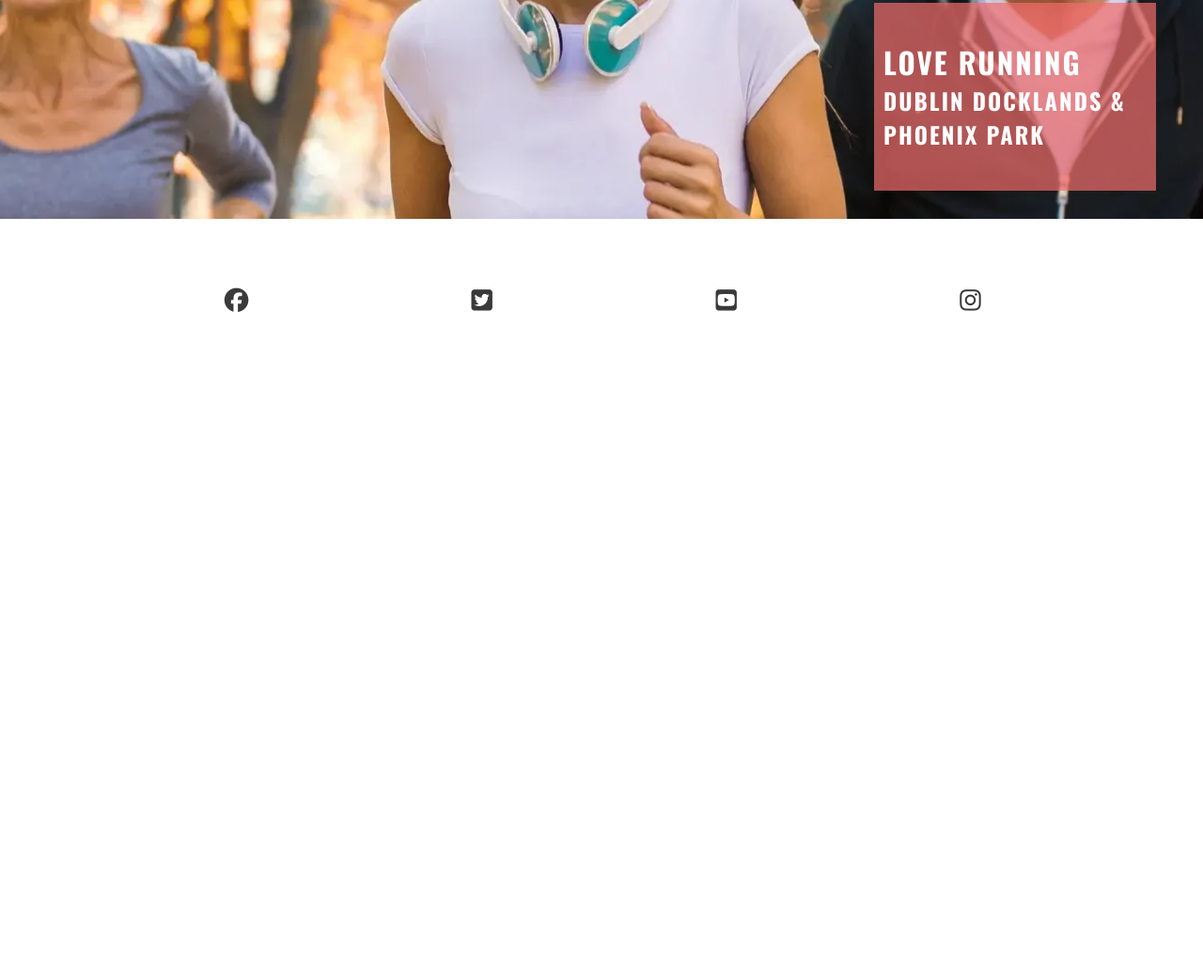
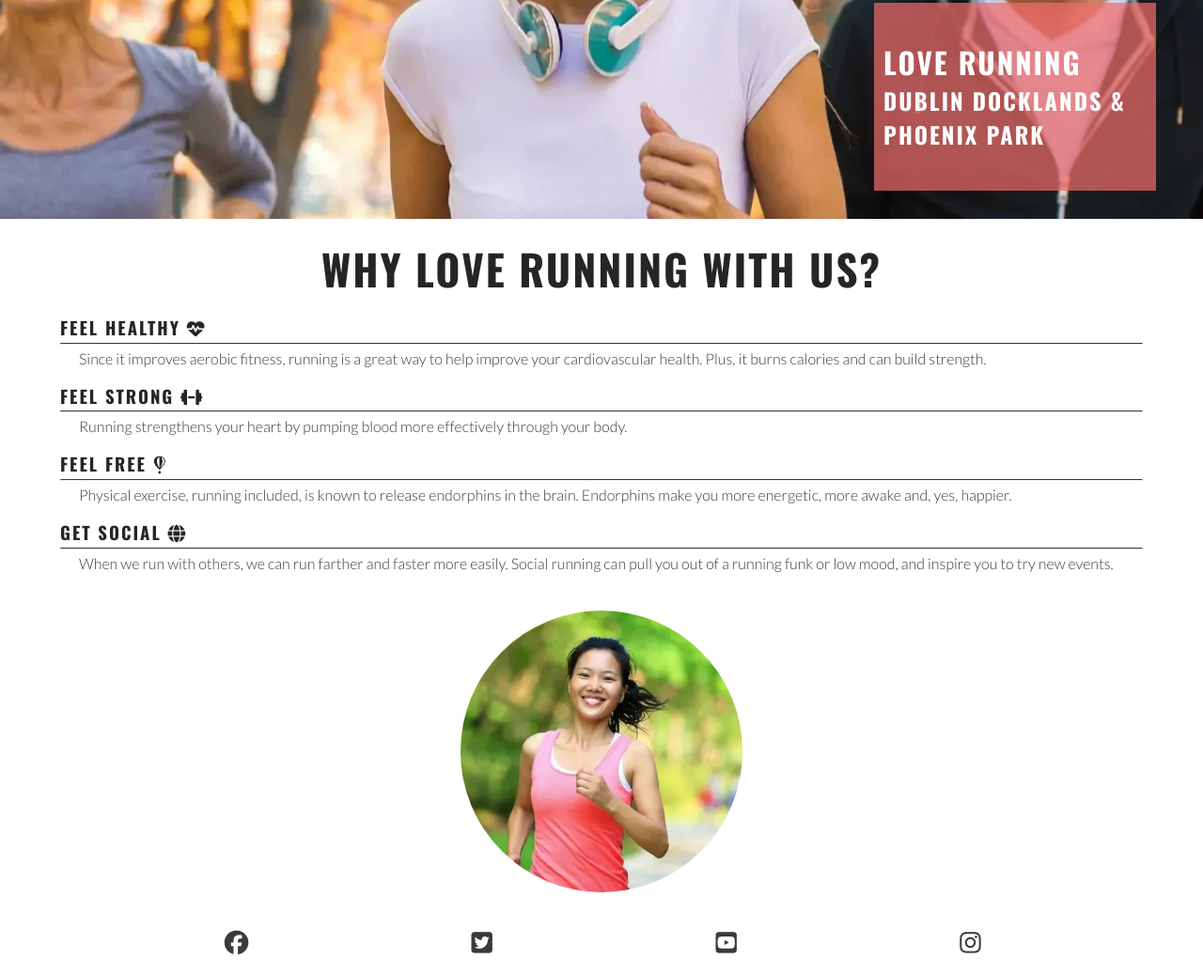
Before and after one commit to constantinnicoleta/love-running, a plain HTML site: page index.html in a window 1280 px wide. Shown: the part 446-1484 px from the top of the page at 94% size. Before the commit the page ends 800 px from the top, so only its background shows below. Drawn offline with nearby package versions, Linux system fonts and the light colour scheme.

Commit message:
add circular image to reasons section

```diff
--- a/assets/css/style.css
+++ b/assets/css/style.css
@@ -106,6 +106,44 @@ main {
 #cover-text > h2, #cover-text > h3 {
     color: #ffffff;
 }
+
+#reasons {
+width: 90%;
+margin: 20px auto;
+}
+#reasons h2 {
+    margin-bottom: 20px;
+    text-align: center;
+    font-size: 280%;
+}
+#benefits-physical > div , #benefits-mental > div {
+line-height: 20px;
+margin-bottom: 20px;
+}
+#benefits p {
+    padding: 0 20px;
+}
+#benefits hr {
+    border-top: 1px solid #3a3a3a;
+    margin: 5px 0;
+}
+#circle-cover-bg {
+    background: url("../images/reasons-image.webp") no-repeat top center / cover;
+    height: 90vw;
+    width: 90vw;
+    margin-top: 20px;
+    /* Makes the square image a circle */
+    border-radius: 50%;
+    max-width: 300px;
+    max-height: 300px;
+}
+
+#benefits-image {
+    display: flex;
+    align-items:center;
+    justify-content: center;
+}
+
 /*Footer*/
 #social-networks {
     text-align: center;
@@ -114,6 +152,7 @@ main {
     justify-content: space-evenly;
     list-style-type: none;
 }
+
 #social-networks i {
     font-size: 160%;
     padding: 5%;
--- a/index.html
+++ b/index.html
@@ -60,6 +60,42 @@
             <h3>Dublin Docklands & Phoenix Park</h3>
         </div>
         </section>
+        <!--Reasons section-->
+        <section id="reasons">
+            <h2>Why Love Running With Us?</h2>
+            <div id="benefits">
+                <div id="benefits-physical">
+                    <div>
+                        <h3>Feel Healthy <i class="fa-solid fa-heartbeat"></i></h3>
+                        <hr>
+                        <p>Since it improves aerobic fitness, running is a great way to help improve your cardiovascular health. Plus, it burns
+                        calories and can build strength.</p>
+                </div>
+                <div>
+                    <h3>Feel Strong <i class="fa-solid fa-dumbbell"></i></h3>
+                    <hr>
+                    <p>Running strengthens your heart by pumping blood more effectively through your body.</p>
+                </div>
+
+                </div>
+                <div id="benefits-mental">
+                <div>
+                    <h3>Feel Free <i class="fa-brands fa-fly"></i></h3>
+                    <hr>
+                    <p>Physical exercise, running included, is known to release endorphins in the brain. Endorphins make you more energetic,
+                    more awake and, yes, happier.</p>
+                </div>
+                <div>
+                    <h3>Get Social <i class="fa-solid fa-globe"></i></h3>
+                    <hr>
+                    <p>When we run with others, we can run farther and faster more easily. Social running can pull you out of a running funk or
+                    low mood, and inspire you to try new events.</p>
+                </div>
+                <div id="benefits-image">
+                    <div id="circle-cover-bg"></div>
+                </div>
+            </div>
+        </section>
     </main>
     <!--Footer-->
     <footer>
```
Also changed, not shown: assets/images/reasons-image.webp (added).
